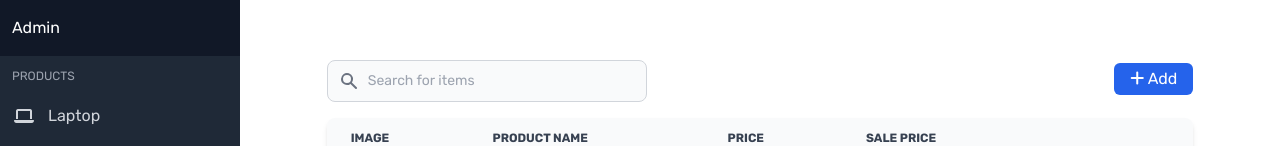
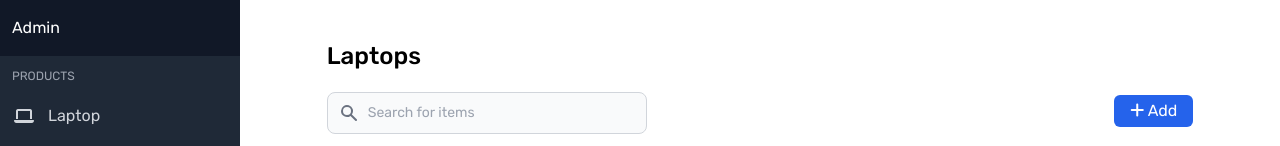
Before and after one commit to daodd1511/store, a Vue app in the folder client/: page /admin/products/laptop in a window 1280 px wide. Shown: the top 146 px of the page. Built offline with nearby package versions, Linux system fonts and the light colour scheme; no server answers.

Commit message:
add heading

```diff
--- a/client/src/views/admin/AdminProduct.vue
+++ b/client/src/views/admin/AdminProduct.vue
@@ -15,6 +15,10 @@ const filteredData = computed(() => {
 </script>
 <template>
   <div class="mx-auto w-10/12">
+    <!-- Heading -->
+    <h1 class="text-2xl font-medium capitalize">
+      {{ route.params.category }}s
+    </h1>
     <div class="flex items-center justify-between py-4">
       <!-- Search section -->
       <label for="table-search" class="sr-only">Search</label>
@@ -51,6 +55,7 @@ const filteredData = computed(() => {
         </button>
       </router-link>
     </div>
+    <!-- Product table   -->
     <ProductTable :data="filteredData"></ProductTable>
   </div>
 </template>
```
